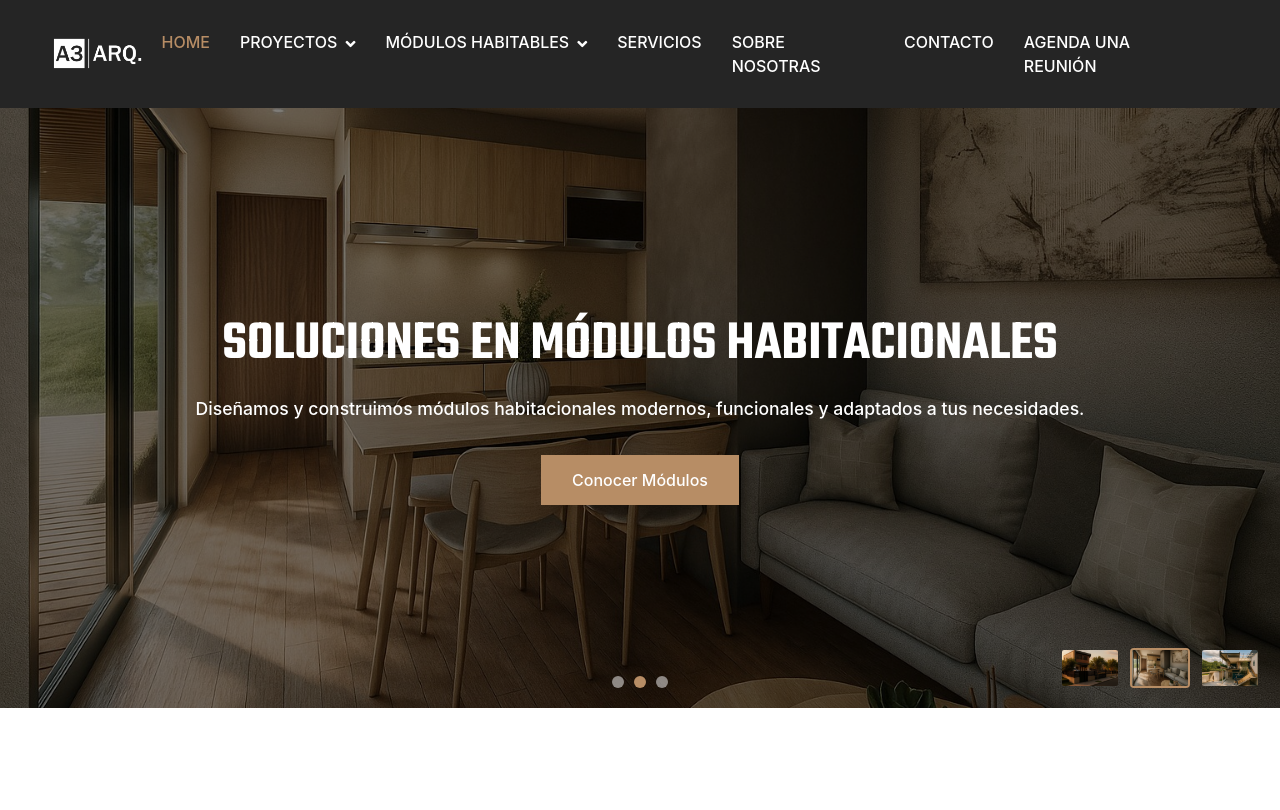
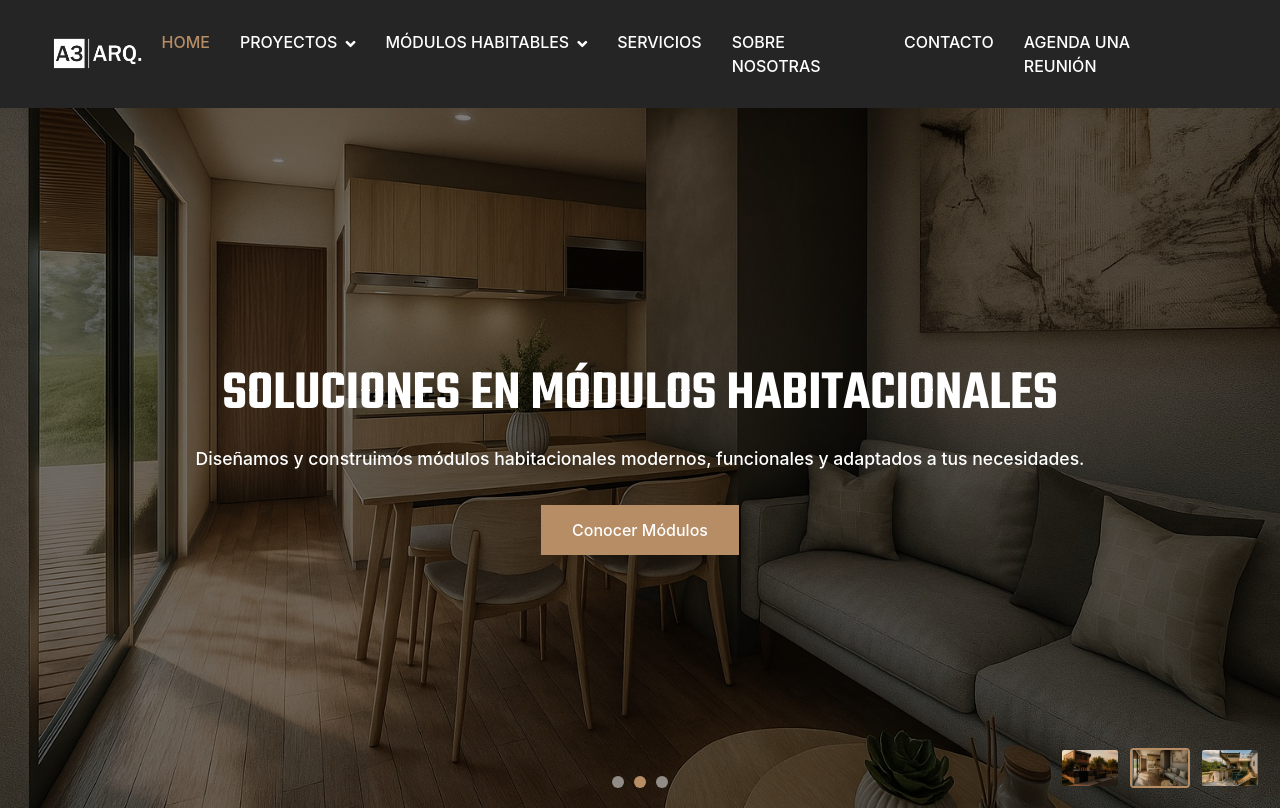
Before and after one commit to camiurenda/A3Arq, a React (Create React App) app: page / in a window 1280 px wide. Shown: the top 810 px of the page. Built offline with nearby package versions, Linux system fonts and the light colour scheme; the HTML template or start-up script is replaced by a standard one.

Commit message:
Pantalla

```diff
--- a/public/css/style.css
+++ b/public/css/style.css
@@ -644,9 +644,9 @@ h6,
 /* Simple Carousel Styles */
 .simple-carousel {
     position: relative;
-    height: 75vh;
-    min-height: 600px;
-    max-height: 850px;
+    height: 85vh;
+    min-height: 700px;
+    max-height: 950px;
     overflow: hidden;
 }
 
```
